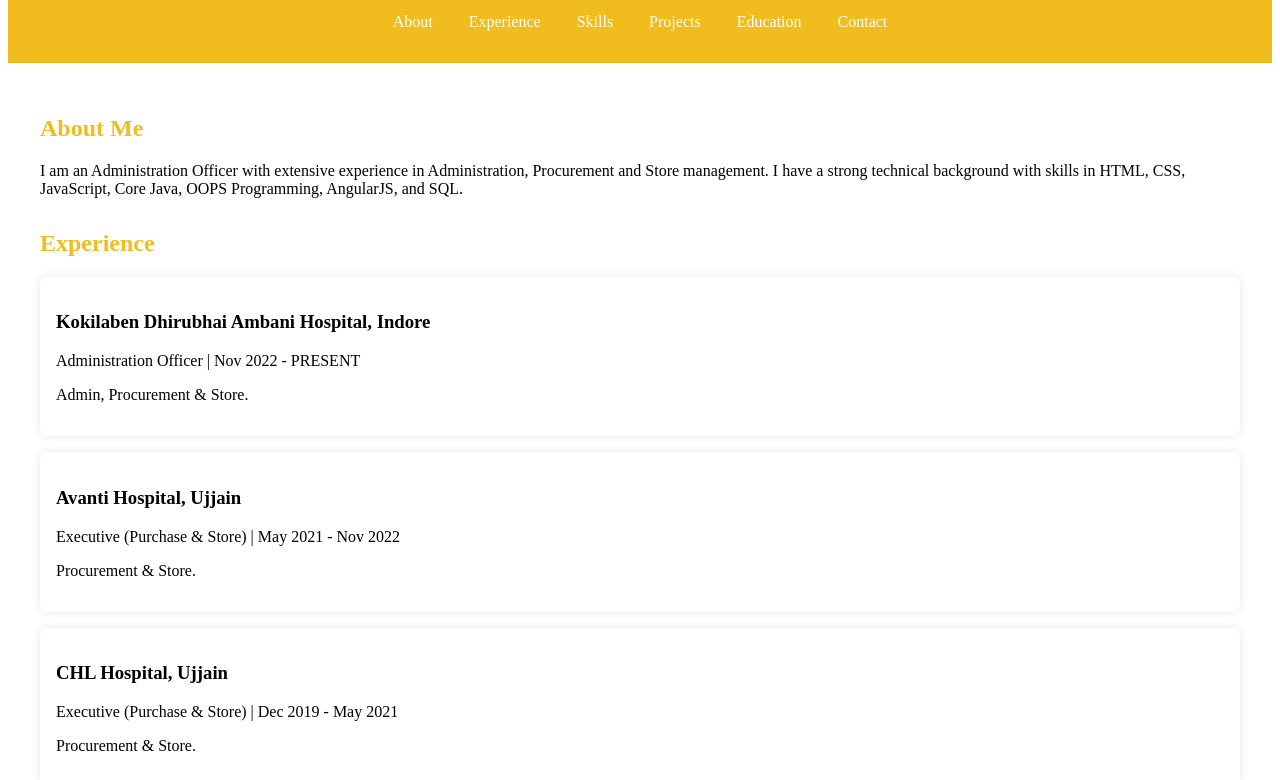
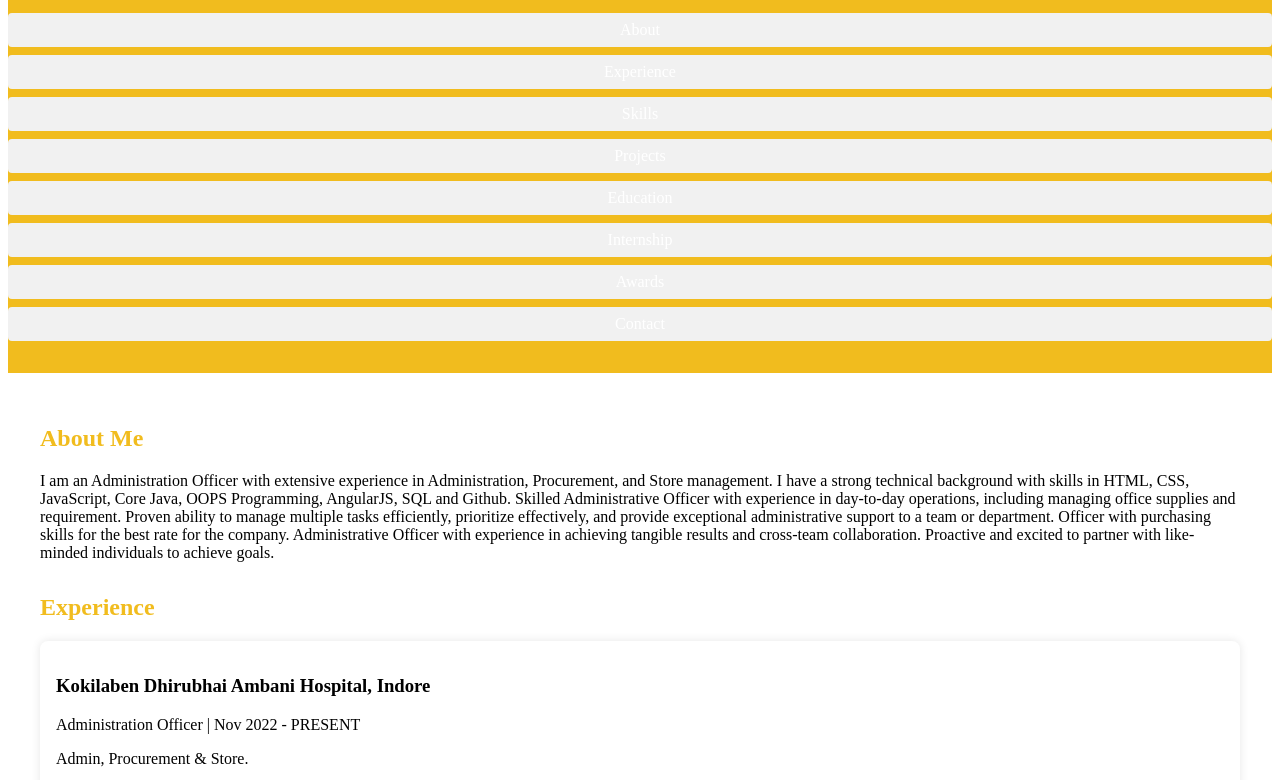
Before and after one commit to Jayeshh99/Portfio-Website-ver-1, a plain HTML site: page index.html in a window 1280 px wide. Shown: the part 86-866 px from the top of the page. Drawn offline with Linux system fonts and the light colour scheme.

Commit message:
index.html
Signed-off-by: JAYESH SHRIVASTAVA <138189602+Jayeshh99@users.noreply.github.com>

```diff
--- a/index.html
+++ b/index.html
@@ -8,28 +8,30 @@
     <link rel="stylesheet" href="style.css">
     <link rel="preconnect" href="https://fonts.googleapis.com">
     <link rel="preconnect" href="https://fonts.gstatic.com" crossorigin>
-    <link href="https://fonts.googleapis.com/css2?family=Quicksand:wght@300..700&display=swap" rel="stylesheet">
+    <link href="https://fonts.googleapis.com/css2?family=Quicksand:wght@300;400;500;600;700&display=swap" rel="stylesheet">
 </head>
 
 <body>
     <header>
         <h1>Jayesh Shrivastava</h1>
-        <p>Software development</p>
+        <p>Software Development</p>
         <nav>
-            <a href="#about">About</a>
-            <a href="#experience">Experience</a>
-            <a href="#skills">Skills</a>
-            <a href="#projects">Projects</a>
-            <a href="#education">Education</a>
-            <a href="#contact">Contact</a>
+            <ul>
+                <li><a href="#about">About</a></li>
+                <li><a href="#experience">Experience</a></li>
+                <li><a href="#skills">Skills</a></li>
+                <li><a href="#projects">Projects</a></li>
+                <li><a href="#education">Education</a></li>
+                <li><a href="#internship">Internship</a></li>
+                <li><a href="#awards">Awards</a></li>
+                <li><a href="#contact">Contact</a></li>
+            </ul>
         </nav>
     </header>
     <main>
         <section id="about">
             <h2>About Me</h2>
-            <p>I am an Administration Officer with extensive experience in Administration, Procurement and Store management. I have a
-                strong technical background with skills in HTML, CSS, JavaScript, Core Java, OOPS Programming,
-                AngularJS, and SQL.</p>
+            <p>I am an Administration Officer with extensive experience in Administration, Procurement, and Store management. I have a strong technical background with skills in HTML, CSS, JavaScript, Core Java, OOPS Programming, AngularJS, SQL and Github. Skilled Administrative Officer with experience in day-to-day operations, including managing office supplies and requirement. Proven ability to manage multiple tasks efficiently, prioritize effectively, and provide exceptional administrative support to a team or department.  Officer with purchasing skills for the best rate for the company. Administrative Officer with experience in achieving tangible results and cross-team collaboration. Proactive and excited to partner with like-minded individuals to achieve goals.</p>
         </section>
         <section id="experience">
             <h2>Experience</h2>
@@ -59,6 +61,7 @@
                 <li>OOPS Programming</li>
                 <li>AngularJS</li>
                 <li>SQL</li>
+                <li>Github</li>
             </ul>
         </section>
         <section id="projects">
@@ -87,7 +90,7 @@
                 <p>45% | 2018 - 2019</p>
             </div>
             <div class="education">
-                <h3>Diploma (Mech.Refrigeration and Air Conditioning) – Govt. Industrial Training Institue, Ujjain</h3>
+                <h3>Diploma (Mech. Refrigeration and Air Conditioning) – Govt. Industrial Training Institute, Ujjain</h3>
                 <p>72% | 2016 - 2018</p>
             </div>
             <div class="education">
@@ -99,10 +102,7 @@
             <h2>Internship</h2>
             <h3>Kokilaben Dhirubhai Ambani Hospital, Indore</h3>
             <p>Intern in IT Department | July 2024 - August 2024</p>
-            <p>During my internship, I gained hands-on experience with Health Management Information Systems (HMIS) and
-                Radiology Information Systems (RIS). My responsibilities included database management, system
-                architecture, and server administration. I acquired proficiency in Oracle database management, SQL
-                development, 2-tier and 3-tier architecture models, and server administration.</p>
+            <p>During my internship, I gained hands-on experience with Health Management Information Systems (HMIS) and Radiology Information Systems (RIS). My responsibilities included database management, system architecture, and server administration. I acquired proficiency in Oracle database management, SQL development, 2-tier and 3-tier architecture models, and server administration.</p>
         </section>
         <section id="awards">
             <h2>Awards</h2>
@@ -116,8 +116,7 @@
             <p>Phone: +91 9479951004</p>
             <p>Email: <a href="mailto:jshrivastava1999@gmail.com">jshrivastava1999@gmail.com</a></p>
             <p>GitHub: <a href="https://github.com/Jayeshh99" target="_blank">github.com/Jayeshh99</a></p>
-            <p>LinkedIn: <a href="http://www.linkedin.com/in/jayesh-shrivastava-043abb19b"
-                    target="_blank">linkedin.com/in/jayesh-shrivastava-043abb19b</a></p>
+            <p>LinkedIn: <a href="http://www.linkedin.com/in/jayesh-shrivastava-043abb19b" target="_blank">linkedin.com/in/jayesh-shrivastava-043abb19b</a></p>
         </section>
     </footer>
 </body>
```
